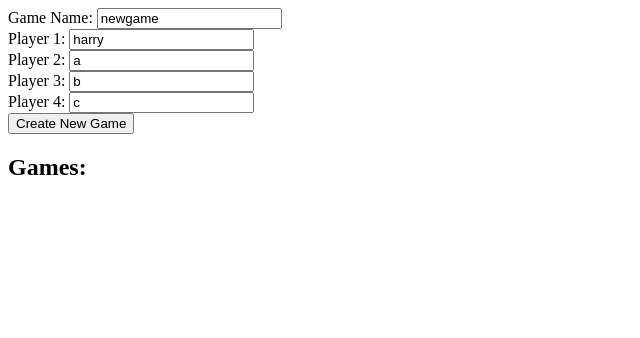
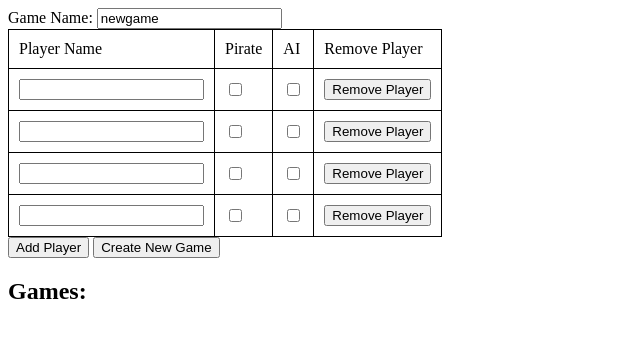
Before and after one commit to harryforskitt/buccaneerBlitz, a Flask app: page /gamesList in a window 1280 px wide. Shown: the top 338 px of the page, without its empty margins (0-640 px from the left). Run offline with Flask 3, Linux system fonts and the light colour scheme; data that the repository does not hold is empty.

Commit message:
made it possible to add or remove users when creating games - still need to make the AI and pirate options actually do something

```diff
--- a/backend/src/static/games.js
+++ b/backend/src/static/games.js
@@ -3,7 +3,65 @@ console.log(JWT);
 
 const gamesList = document.getElementById('gamesList');
 
-const listGames = async () => {
+const playersList = document.getElementById('players');
+
+function addPlayer(){
+
+  var player = document.createElement('tr');
+
+  var playerNametd = document.createElement('td');
+  var playerNameInput = document.createElement('input');
+  playerNameInput.className = 'playerName'
+  playerNametd.appendChild(playerNameInput);
+
+  var piratetd = document.createElement('td');
+  var pirateInput = document.createElement('input');
+  pirateInput.type = 'checkbox';
+  piratetd.appendChild(pirateInput);
+
+  var AItd = document.createElement('td');
+  var AIInput = document.createElement('input');
+  AIInput.type = 'checkbox';
+  AItd.appendChild(AIInput);
+
+  var removePlayertd = document.createElement('td');
+  var removePlayerbutton= document.createElement('button');
+  removePlayerbutton.className = 'remove';
+  removePlayerbutton.innerHTML = 'Remove Player';
+
+  removePlayerbutton.onclick = function(event){
+    console.log('remove button clicked');
+    var button = event.target;
+    var td = button.parentElement;
+    var tr = td.parentElement;
+    tr.remove();
+  };
+
+  removePlayertd.appendChild(removePlayerbutton);
+
+  player.append(playerNametd, piratetd, AItd, removePlayertd);
+  playersList.appendChild(player);
+};
+
+for(let i = 0; i < 4; i++){
+  addPlayer();
+};
+
+
+document.getElementById("addPlayer").onclick = function(){
+  addPlayer();
+};
+
+
+// document.getElementsByClassName("remove").onclick = function(){
+//   console.log('remove button clicked');
+//   //get the table row that is the parent of the remove button, and remove this row
+//   // var td = event.target;
+//   // console.log('event target: ', td);
+// };
+
+
+const listGames = async() => {
     //const myJson = JSON.stringify(tiles);
     try{
       const response = await fetch('http://127.0.0.1:5000/listGames',{
@@ -69,7 +127,7 @@ const createGame = async (name, players) => {
 
 document.getElementById("createGame").onclick = async() => {
   const players = []
-  const playersInput = document.getElementById("players").getElementsByTagName('input');
+  const playersInput = document.getElementById("players").getElementsByClassName('playerName');
   const name = document.getElementById("gameName").value;
   for (let i = 0; i < playersInput.length; i++) {
     console.log('player ', i)
--- a/backend/src/static/styles.css
+++ b/backend/src/static/styles.css
@@ -9,3 +9,25 @@
     position: absolute;
     /*z-index:-1;*/
 }
+
+#players {
+    border-collapse: collapse;
+    padding: 20px; /* Adjust the value as needed */
+}
+
+#players table {
+    border-collapse: collapse;
+    border-spacing: 20px;
+    border: 1px solid black;
+}
+
+#players td {
+    border-collapse: collapse;
+    padding: 10px; /* Adjust the value as needed */
+    border: 1px solid black;
+}
+
+/* #players input[type="text"] {
+    border-collapse: collapse;
+    border: none;
+} */
--- a/backend/src/templates/games.html
+++ b/backend/src/templates/games.html
@@ -4,20 +4,44 @@
     <meta charset="UTF-8">
     <meta name="viewport" content="width=device-width, initial-scale=1.0">
     <title>Games</title>
+    <link rel="stylesheet" href="{{ url_for('static',filename='styles.css') }}">
 </head>
 <body>
     <label for="gameName">Game Name:</label>
     <input type="text" id="gameName" name="gameName" value="newgame"><br>
-    <div id="players">
-        <label for="player1">Player 1:</label>
-        <input type="text" id="player1" name="player1" value="harry"><br>
-        <label for="player2">Player 2:</label>
-        <input type="text" id="player2" name="player2" value="a"><br>
-        <label for="player3">Player 3:</label>
-        <input type="text" id="player3" name="player3" value="b"><br>
-        <label for="player4">Player 4:</label>
-        <input type="text" id="player4" name="player4" value="c"><br>
-    </div>
+    <table id="players">
+        <tr>
+        <td>Player Name</td>
+        <td>Pirate</td>
+        <td>AI</td>
+        <td>Remove Player</td>
+        </tr>
+        <!-- <tr>
+            <td><input type="text" id="player1" name="player1" value="harry"></td>
+            <td><input type="checkbox"></td>
+            <td><input type="checkbox"></td>
+            <td><button class="remove">Remove Player</button></td>
+        </tr>
+        <tr>
+            <td><input type="text" id="player2" name="player2" value="a"></td>
+            <td><input type="checkbox"></td>
+            <td><input type="checkbox"></td>
+            <td><button class="remove">Remove Player</button></td>
+        </tr>
+        <tr>
+            <td><input type="text" id="player3" name="player3" value="b"></td>
+            <td><input type="checkbox"></td>
+            <td><input type="checkbox"></td>
+            <td><button class="remove">Remove Player</button></td>
+        </tr>
+        <tr>
+            <td><input type="text" id="player4" name="player4" value="c"></td>
+            <td><input type="checkbox"></td>
+            <td><input type="checkbox"></td>
+            <td><button class="remove">Remove Player</button></td>
+        </tr> -->
+    </table>
+    <button id="addPlayer">Add Player</button>
     <button id="createGame">Create New Game</button>
     <h2>Games:</h2>
     <ul id="gamesList"></ul>
```
